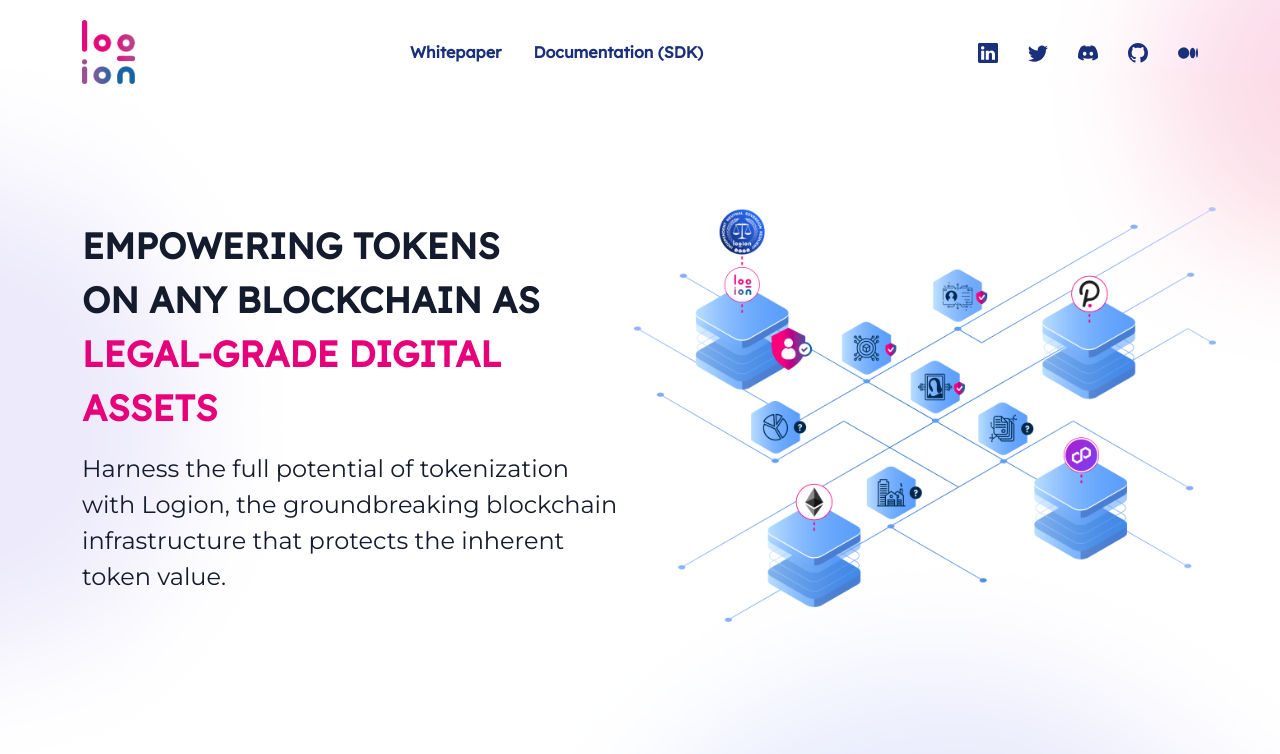
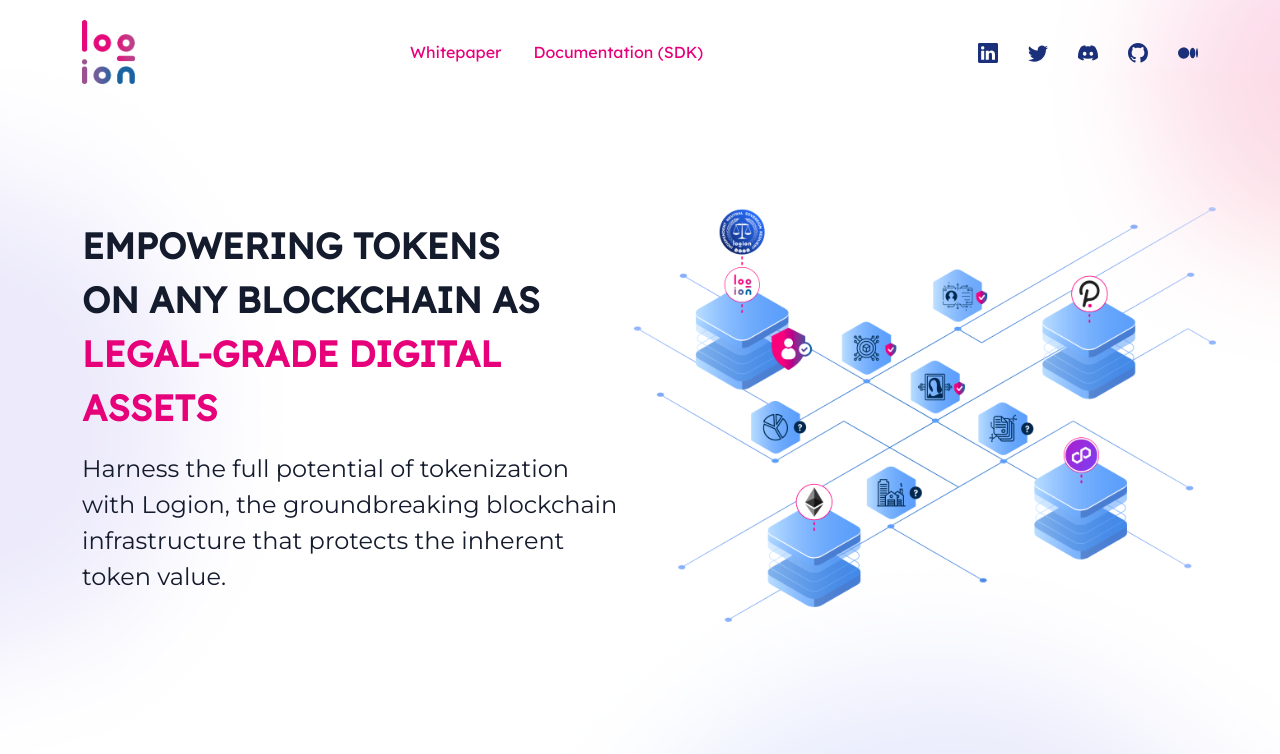
Before and after one commit to logion-network/logion-web-site, a React (Create React App) app: page / in a window 1280 px wide. Shown: the top 754 px of the page. Built offline with nearby package versions, Linux system fonts and the light colour scheme.

Commit message:
Update Menu.css

```diff
--- a/src/components/Menu.css
+++ b/src/components/Menu.css
@@ -25,9 +25,8 @@
 
 .Menu a {
     text-decoration: none;
-    font-weight: bold;
     display: inline-block;
-    color: var(--color1-color);
+    color: var(--color2-color);
 }
 
 .Menu a:hover {
```
